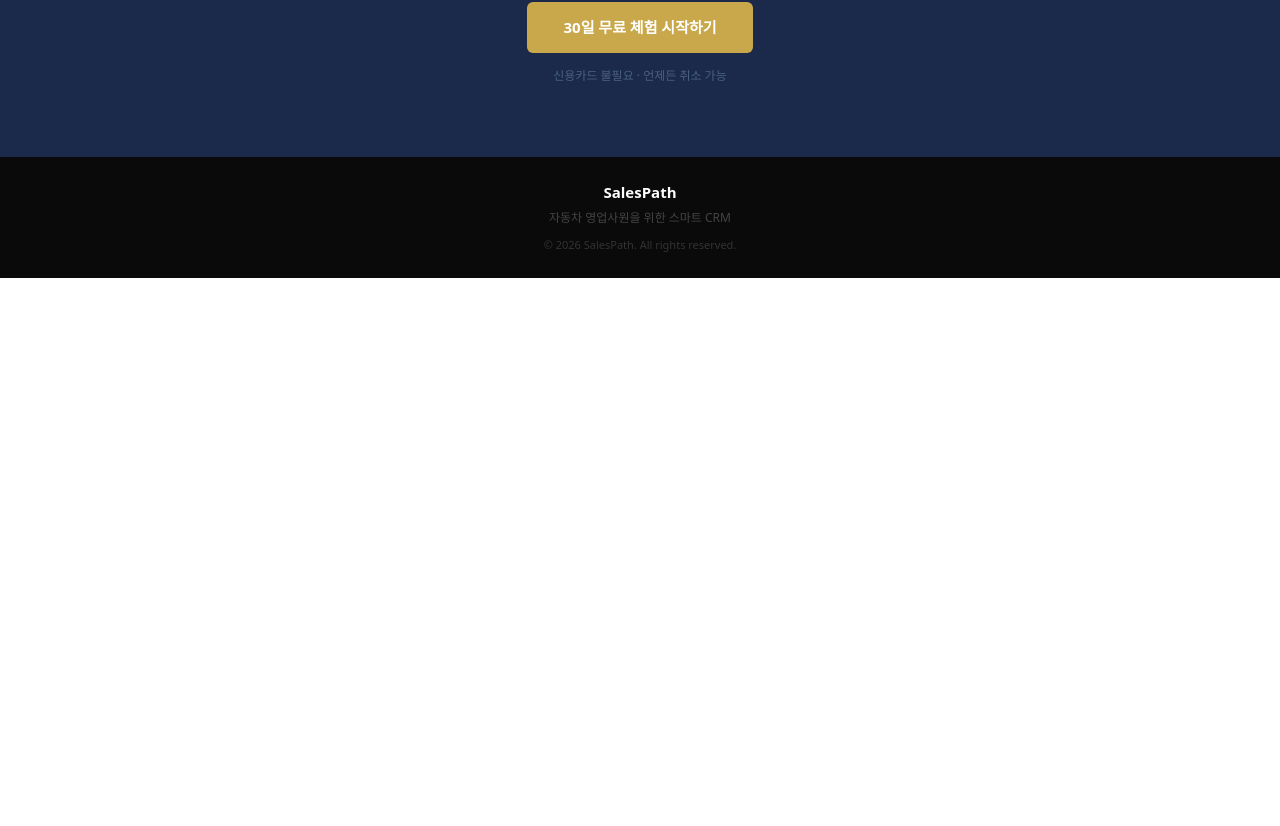
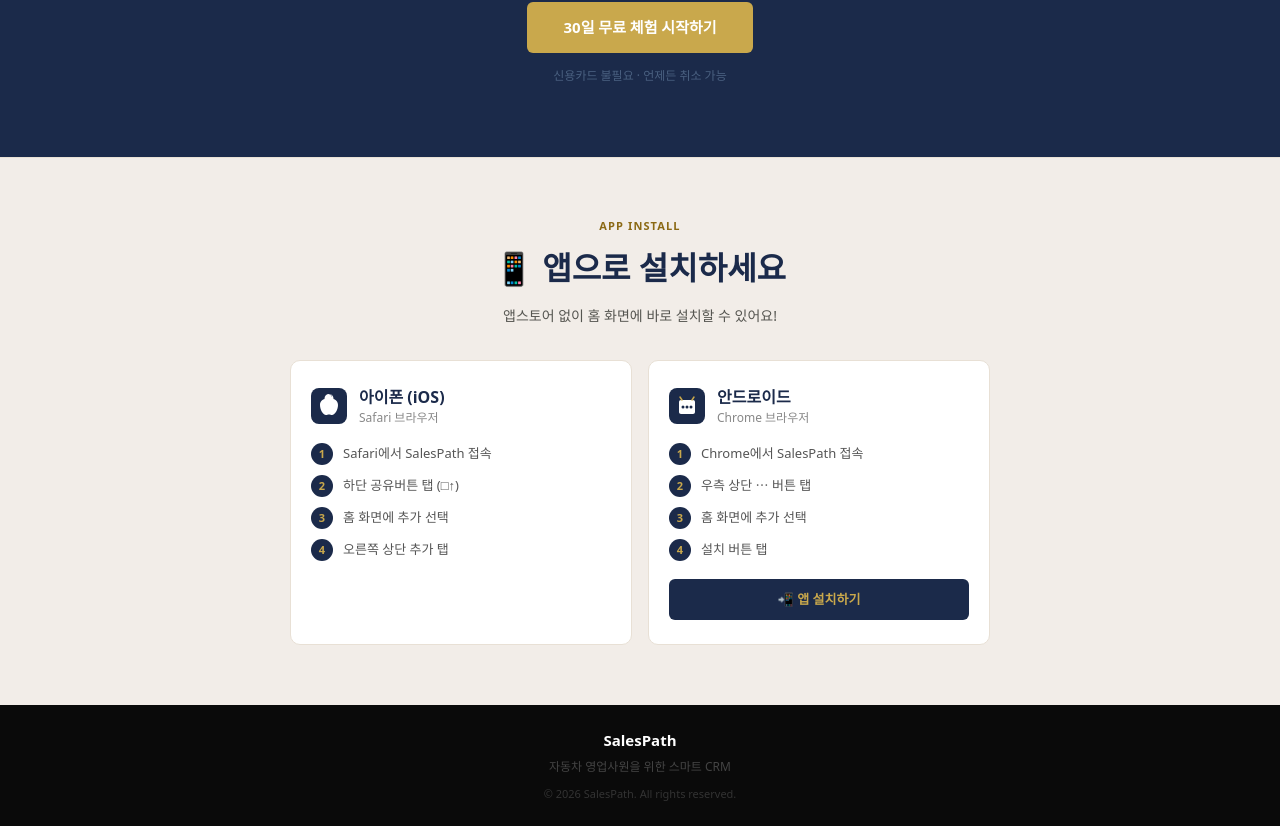
Before and after one commit to alive0alive18-ux/salespath-crm, a Next.js app: page / in a window 1280 px wide. Shown: the part 3558-4384 px from the top of the page. Before the commit the page ends 3836 px from the top, so only its background shows below. Built offline with nearby package versions, Linux system fonts and the light colour scheme.

Commit message:
앱설치 안내 iOS/Android 분리 + 모바일 로그인버튼

```diff
--- a/app/page.tsx
+++ b/app/page.tsx
@@ -67,7 +67,7 @@
               ))}
             </div>
             <div style={{ display:'flex', gap:8 }}>
-              <button onClick={()=>router.push('/login')} style={{ display:mounted&&isMobile?'none':'block', padding:'7px 16px', borderRadius:4, fontSize:13, fontWeight:500, cursor:'pointer', border:`1px solid #3A5070`, background:'transparent', color:'#F8F5F0' }}>로그인</button>
+              <button onClick={()=>router.push('/login')} style={{ padding:'7px 16px', borderRadius:4, fontSize:13, fontWeight:500, cursor:'pointer', border:`1px solid #3A5070`, background:'transparent', color:'#F8F5F0' }}>로그인</button>
               <button onClick={()=>router.push('/login')} style={{ padding:'7px 16px', borderRadius:4, fontSize:13, fontWeight:600, cursor:'pointer', border:'none', background:GOLD, color:WHITE }}>무료 시작</button>
             </div>
           </div>
@@ -231,6 +231,71 @@
           </div>
         </section>
 
+        {/* 앱 설치 안내 */}
+        <section style={{ padding:mounted&&isMobile?'40px 16px':'60px 32px', background:'#F2EDE8', borderTop:`1px solid ${BORDER}` }}>
+          <div style={{ maxWidth:700, margin:'0 auto', textAlign:'center' as const }}>
+            <div style={{ fontSize:11, color:GOLD_TX, fontWeight:600, letterSpacing:'.1em', textTransform:'uppercase' as const, marginBottom:10 }}>App Install</div>
+            <h2 style={{ fontSize:mounted&&isMobile?24:32, fontWeight:700, color:'#1B2A4A', marginBottom:12 }}>📱 앱으로 설치하세요</h2>
+            <p style={{ fontSize:14, color:'#555550', lineHeight:1.7, marginBottom:32 }}>앱스토어 없이 홈 화면에 바로 설치할 수 있어요!</p>
+            <div style={{ display:'grid', gridTemplateColumns:mounted&&isMobile?'1fr':'1fr 1fr', gap:16 }}>
+
+              {/* 아이폰 */}
+              <div style={{ background:'#FFFFFF', border:`1px solid ${BORDER}`, borderRadius:10, padding:'24px 20px', textAlign:'left' as const }}>
+                <div style={{ display:'flex', alignItems:'center', gap:12, marginBottom:16 }}>
+                  <svg width="36" height="36" viewBox="0 0 36 36" fill="none">
+                    <rect width="36" height="36" rx="8" fill="#1B2A4A"/>
+                    <path d="M18 6C15.5 6 13.5 8 13.5 10.5C13.5 10.7 13.5 10.9 13.6 11.1C11.2 11.5 9 13.8 9 17C9 21.5 12 27 15 27C16 27 16.8 26.5 18 26.5C19.2 26.5 20 27 21 27C24 27 27 21.5 27 17C27 13.8 24.8 11.5 22.4 11.1C22.5 10.9 22.5 10.7 22.5 10.5C22.5 8 20.5 6 18 6Z" fill="white"/>
+                    <path d="M18 6C19.5 6 20.5 7 20.5 8.5" stroke="#1B2A4A" strokeWidth="0.5"/>
+                  </svg>
+                  <div>
+                    <div style={{ fontSize:16, fontWeight:700, color:'#1B2A4A' }}>아이폰 (iOS)</div>
+                    <div style={{ fontSize:12, color:'#888' }}>Safari 브라우저</div>
+                  </div>
+                </div>
+                {['Safari에서 SalesPath 접속','하단 공유버튼 탭 (□↑)','홈 화면에 추가 선택','오른쪽 상단 추가 탭'].map((s,i)=>(
+                  <div key={i} style={{ display:'flex', alignItems:'center', gap:10, marginBottom:10 }}>
+                    <div style={{ width:22, height:22, borderRadius:'50%', background:'#1B2A4A', color:'#C9A84C', fontSize:11, fontWeight:700, display:'flex', alignItems:'center', justifyContent:'center', flexShrink:0 }}>{i+1}</div>
+                    <span style={{ fontSize:13, color:'#555' }}>{s}</span>
+                  </div>
+                ))}
+              </div>
+
+              {/* 안드로이드 */}
+              <div style={{ background:'#FFFFFF', border:`1px solid ${BORDER}`, borderRadius:10, padding:'24px 20px', textAlign:'left' as const }}>
+                <div style={{ display:'flex', alignItems:'center', gap:12, marginBottom:16 }}>
+                  <svg width="36" height="36" viewBox="0 0 36 36" fill="none">
+                    <rect width="36" height="36" rx="8" fill="#1B2A4A"/>
+                    <path d="M10 14C10 12.9 10.9 12 12 12H24C25.1 12 26 12.9 26 14V24C26 25.1 25.1 26 24 26H12C10.9 26 10 25.1 10 24V14Z" fill="white"/>
+                    <circle cx="14" cy="19" r="1.5" fill="#1B2A4A"/>
+                    <circle cx="18" cy="19" r="1.5" fill="#1B2A4A"/>
+                    <circle cx="22" cy="19" r="1.5" fill="#1B2A4A"/>
+                    <path d="M13 12L11 9M23 12L25 9" stroke="#C9A84C" strokeWidth="1.5" strokeLinecap="round"/>
+                  </svg>
+                  <div>
+                    <div style={{ fontSize:16, fontWeight:700, color:'#1B2A4A' }}>안드로이드</div>
+                    <div style={{ fontSize:12, color:'#888' }}>Chrome 브라우저</div>
+                  </div>
+                </div>
+                {['Chrome에서 SalesPath 접속','우측 상단 ⋯ 버튼 탭','홈 화면에 추가 선택','설치 버튼 탭'].map((s,i)=>(
+                  <div key={i} style={{ display:'flex', alignItems:'center', gap:10, marginBottom:10 }}>
+                    <div style={{ width:22, height:22, borderRadius:'50%', background:'#1B2A4A', color:'#C9A84C', fontSize:11, fontWeight:700, display:'flex', alignItems:'center', justifyContent:'center', flexShrink:0 }}>{i+1}</div>
+                    <span style={{ fontSize:13, color:'#555' }}>{s}</span>
+                  </div>
+                ))}
+                <button
+                  onClick={()=>{
+                    const e = new Event('beforeinstallprompt')
+                    window.dispatchEvent(e)
+                  }}
+                  style={{ width:'100%', marginTop:8, padding:'11px', borderRadius:6, fontSize:13, fontWeight:600, cursor:'pointer', border:'none', background:'#1B2A4A', color:'#C9A84C' }}>
+                  📲 앱 설치하기
+                </button>
+              </div>
+
+            </div>
+          </div>
+        </section>
+
         {/* 푸터 */}
         <footer style={{ background:'#0A0A0A', padding:'24px 16px', textAlign:'center' as const }}>
           <div style={{ fontSize:15, fontWeight:600, color:WHITE, marginBottom:6 }}>SalesPath</div>
```
